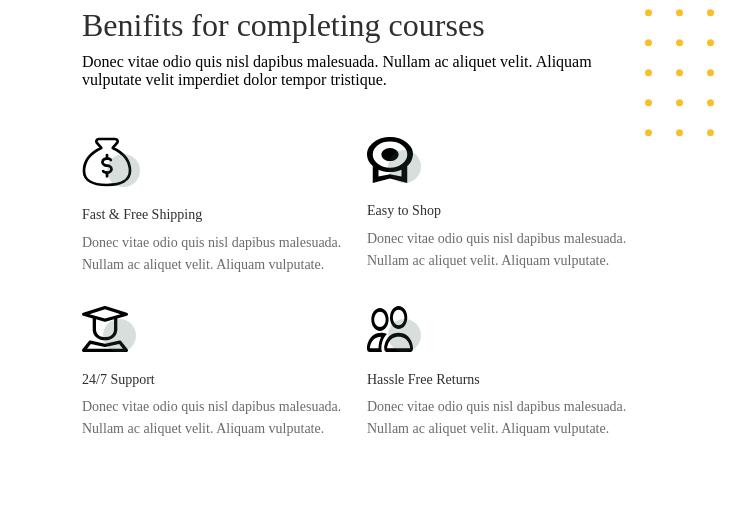
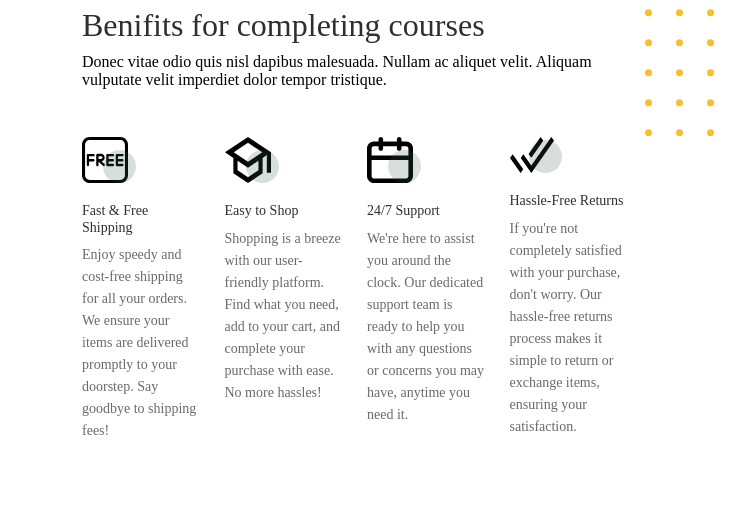
Before and after one commit to Hisham1404/sandshores, a website built with Vite: page index.html in a window 1280 px wide. Shown: the part 1260-1782 px from the top of the page, 0-733 px from the left. Built offline with nearby package versions, Linux system fonts and the light colour scheme.

Commit message:
updated courses in index.

```diff
--- a/index.html
+++ b/index.html
@@ -1,6 +1,6 @@
-
 <!doctype html>
 <html lang="en">
+
 <head>
 	<meta charset="utf-8">
 	<meta name="viewport" content="width=device-width, initial-scale=1, shrink-to-fit=no">
@@ -26,7 +26,8 @@
 		<div class="container">
 			<a class="navbar-brand" href="index.html">Furni<span>.</span></a>
 
-				<button class="navbar-toggler" type="button" data-bs-toggle="collapse" data-bs-target="#navbarsFurni" aria-controls="navbarsFurni" aria-expanded="false" aria-label="Toggle navigation">
+			<button class="navbar-toggler" type="button" data-bs-toggle="collapse" data-bs-target="#navbarsFurni"
+				aria-controls="navbarsFurni" aria-expanded="false" aria-label="Toggle navigation">
 				<span class="navbar-toggler-icon"></span>
 			</button>
 
@@ -59,7 +60,10 @@
 				<div class="col-lg-5">
 					<div class="intro-excerpt">
 						<h1>Explore IP <span clsas="d-block">Adventures Today!</span></h1>
-								<p class="mb-4">Get ready for an epic journey into the wild world of Intellectual Property Rights! Dive headfirst into the awesome realms of Patents, Trademarks, Copyrights, and Designs with our super fun games. Are you up for the challenge of becoming an IP Explorer?.</p>
+						<p class="mb-4">Get ready for an epic journey into the wild world of Intellectual Property
+							Rights! Dive headfirst into the awesome realms of Patents, Trademarks, Copyrights, and
+							Designs with our super fun games. Are you up for the challenge of becoming an IP Explorer?.
+						</p>
 						<!-- <p><a href="courses.html" class="btn btn-white-outline">Explore</a></p> -->
 					</div>
 				</div>
@@ -81,7 +85,9 @@
 				<!-- Start Column 1 -->
 				<div class="col-md-12 col-lg-3 mb-5 mb-lg-0">
 					<h2 class="mb-4 section-title">Secure Your Career</h2>
-						<p class="mb-4">Discover a variety of engaging courses that transform complex topics like Patents, Trademarks, Copyrights, and Designs into exciting adventures. Each course is designed to make learning about Intellectual Property Rights easy and enjoyable for students of all ages.</p>
+					<p class="mb-4">Discover a variety of engaging courses that transform complex topics like Patents,
+						Trademarks, Copyrights, and Designs into exciting adventures. Each course is designed to make
+						learning about Intellectual Property Rights easy and enjoyable for students of all ages.</p>
 					<p><a href="courses.html" class="btn">Courses</a></p>
 				</div>
 				<!-- End Column 1 -->
@@ -139,46 +145,55 @@
 			<div class="row justify-content-between">
 				<div class="col-lg-6">
 					<h2 class="section-title">Benifits for completing courses</h2>
-						<p>Donec vitae odio quis nisl dapibus malesuada. Nullam ac aliquet velit. Aliquam vulputate velit imperdiet dolor tempor tristique.</p>
+					<p>Donec vitae odio quis nisl dapibus malesuada. Nullam ac aliquet velit. Aliquam vulputate velit
+						imperdiet dolor tempor tristique.</p>
 
 					<div class="row my-5">
-							<div class="col-6 col-md-6">
+						<div class="col-6 col-md-6 col-lg-3 mb-4">
 							<div class="feature">
 								<div class="icon">
-										<img src="images/truck.svg" alt="Image" class="imf-fluid">
+									<img src="images/free.svg" alt="Free Shipping Icon" class="imf-fluid">
 								</div>
 								<h3>Fast &amp; Free Shipping</h3>
-									<p>Donec vitae odio quis nisl dapibus malesuada. Nullam ac aliquet velit. Aliquam vulputate.</p>
+								<p>Enjoy speedy and cost-free shipping for all your orders. We ensure your items are
+									delivered
+									promptly to your doorstep. Say goodbye to shipping fees!</p>
 							</div>
 						</div>
 
-							<div class="col-6 col-md-6">
+						<div class="col-6 col-md-6 col-lg-3 mb-4">
 							<div class="feature">
 								<div class="icon">
-										<img src="images/bag.svg" alt="Image" class="imf-fluid">
+									<img src="images/easy.svg" alt="Easy Shopping Icon" class="imf-fluid">
 								</div>
 								<h3>Easy to Shop</h3>
-									<p>Donec vitae odio quis nisl dapibus malesuada. Nullam ac aliquet velit. Aliquam vulputate.</p>
+								<p>Shopping is a breeze with our user-friendly platform. Find what you need, add to your
+									cart,
+									and complete your purchase with ease. No more hassles!</p>
 							</div>
 						</div>
 
-							<div class="col-6 col-md-6">
+						<div class="col-6 col-md-6 col-lg-3 mb-4">
 							<div class="feature">
 								<div class="icon">
-										<img src="images/support.svg" alt="Image" class="imf-fluid">
+									<img src="images/27.svg" alt="24/7 Support Icon" class="imf-fluid">
 								</div>
 								<h3>24/7 Support</h3>
-									<p>Donec vitae odio quis nisl dapibus malesuada. Nullam ac aliquet velit. Aliquam vulputate.</p>
+								<p>We're here to assist you around the clock. Our dedicated support team is ready to
+									help you
+									with any questions or concerns you may have, anytime you need it.</p>
 							</div>
 						</div>
 
-							<div class="col-6 col-md-6">
+						<div class="col-6 col-md-6 col-lg-3 mb-4">
 							<div class="feature">
 								<div class="icon">
-										<img src="images/return.svg" alt="Image" class="imf-fluid">
+									<img src="images/all.svg" alt="Hassle-Free Returns Icon" class="imf-fluid">
 								</div>
-									<h3>Hassle Free Returns</h3>
-									<p>Donec vitae odio quis nisl dapibus malesuada. Nullam ac aliquet velit. Aliquam vulputate.</p>
+								<h3>Hassle-Free Returns</h3>
+								<p>If you're not completely satisfied with your purchase, don't worry. Our hassle-free
+									returns
+									process makes it simple to return or exchange items, ensuring your satisfaction.</p>
 							</div>
 						</div>
 
@@ -209,7 +224,9 @@
 				</div>
 				<div class="col-lg-5 ps-lg-5">
 					<h2 class="section-title mb-4">How We Work</h2>
-						<p>Donec facilisis quam ut purus rutrum lobortis. Donec vitae odio quis nisl dapibus malesuada. Nullam ac aliquet velit. Aliquam vulputate velit imperdiet dolor tempor tristique. Pellentesque habitant morbi tristique senectus et netus et malesuada</p>
+					<p>Donec facilisis quam ut purus rutrum lobortis. Donec vitae odio quis nisl dapibus malesuada.
+						Nullam ac aliquet velit. Aliquam vulputate velit imperdiet dolor tempor tristique. Pellentesque
+						habitant morbi tristique senectus et netus et malesuada</p>
 
 					<ul class="list-unstyled custom-list my-4">
 						<li>Donec vitae odio quis nisl dapibus malesuada</li>
@@ -299,7 +316,10 @@
 
 										<div class="testimonial-block text-center">
 											<blockquote class="mb-5">
-													<p>&ldquo;IP Adventures has transformed the way my students perceive Intellectual Property Rights. The games are not only fun but also incredibly informative. It's a fantastic tool for educators.&rdquo;</p>
+												<p>&ldquo;IP Adventures has transformed the way my students perceive
+													Intellectual Property Rights. The games are not only fun but also
+													incredibly informative. It's a fantastic tool for educators.&rdquo;
+												</p>
 											</blockquote>
 
 											<div class="author-info">
@@ -322,7 +342,9 @@
 
 										<div class="testimonial-block text-center">
 											<blockquote class="mb-5">
-													<p>&ldquo;As a parent, I was amazed by how much my child learned while playing IP Adventures. It's an excellent way to introduce the complex world of IPR in an easy-to-understand format&rdquo;</p>
+												<p>&ldquo;As a parent, I was amazed by how much my child learned while
+													playing IP Adventures. It's an excellent way to introduce the
+													complex world of IPR in an easy-to-understand format&rdquo;</p>
 											</blockquote>
 
 											<div class="author-info">
@@ -345,7 +367,10 @@
 
 										<div class="testimonial-block text-center">
 											<blockquote class="mb-5">
-													<p>&ldquo;IP Adventures is a blast! I didn't realize learning about Patents, Trademarks, Copyrights, and Designs could be so much fun. The games are addictive, and I now understand IPR better than ever&rdquo;</p>
+												<p>&ldquo;IP Adventures is a blast! I didn't realize learning about
+													Patents, Trademarks, Copyrights, and Designs could be so much fun.
+													The games are addictive, and I now understand IPR better than
+													ever&rdquo;</p>
 											</blockquote>
 
 											<div class="author-info">
@@ -460,7 +485,8 @@
 			<div class="row g-5 mb-5">
 				<div class="col-lg-4">
 					<div class="mb-4 footer-logo-wrap"><a href="#" class="footer-logo">rizzlers<span>.</span></a></div>
-						<p class="mb-4">Empowering Tomorrow's Innovators through Interactive Learning. Join the IP Adventures community today!</p>
+					<p class="mb-4">Empowering Tomorrow's Innovators through Interactive Learning. Join the IP
+						Adventures community today!</p>
 
 					<!-- <ul class="list-unstyled custom-social">
 							<li><a href="#"><span class="fa fa-brands fa-facebook-f"></span></a></li>
@@ -513,7 +539,8 @@
 			<div class="border-top copyright">
 				<div class="row pt-4">
 					<div class="col-lg-6">
-							<p class="mb-2 text-center text-lg-start">Copyright &copy;<script>document.write(new Date().getFullYear());</script>. All Rights Reserved. </a>
+						<p class="mb-2 text-center text-lg-start">Copyright &copy;
+							<script>document.write(new Date().getFullYear());</script>. All Rights Reserved. </a>
 						</p>
 					</div>
 
```
Lines whose indentation alone changed are shown as unchanged.
